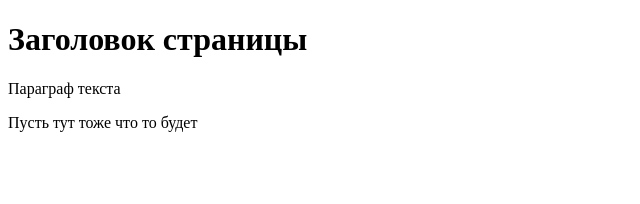
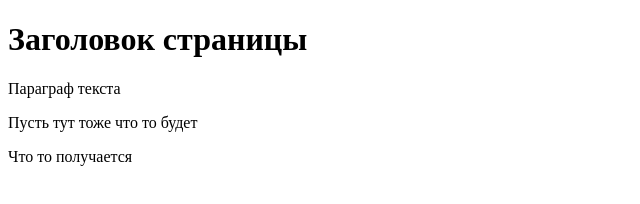
Before and after one commit to Valeriya132000/Art-Space, a plain HTML site: page index.html in a window 1280 px wide. Shown: the whole page, without its empty margins (0-640 px from the left). Drawn offline with Linux system fonts and the light colour scheme.

Commit message:
Вновь работаю с git

```diff
--- a/index.html
+++ b/index.html
@@ -10,5 +10,6 @@
     <h1>Заголовок страницы</h1>
     <p title = "Подсказка для параграфа вот сюда жми">Параграф текста</p>
     <p title = "Привет">Пусть тут тоже что то будет</p>
+    <p title = "Здрасьте">Что то получается</p>
 </body>
 </html>
```
